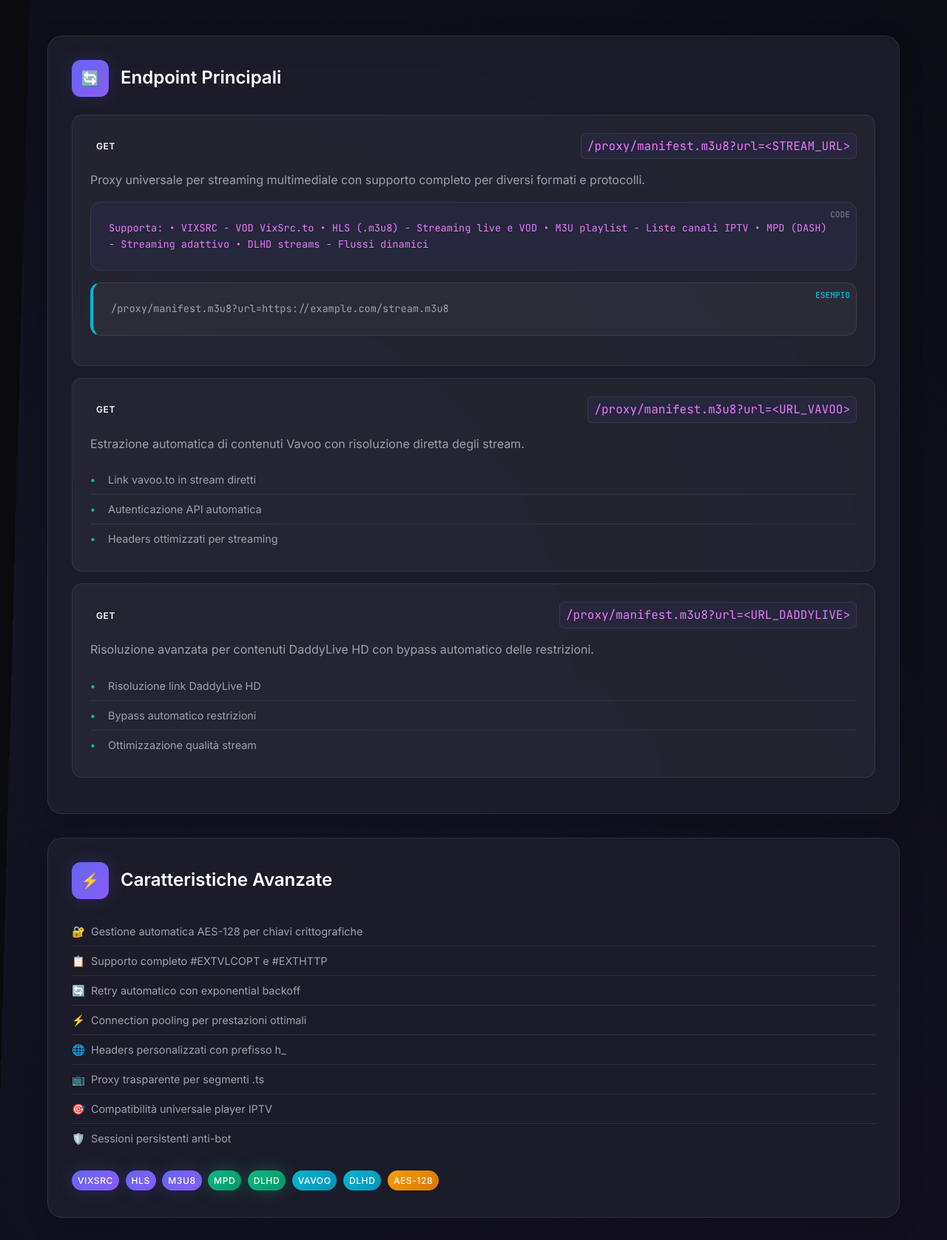
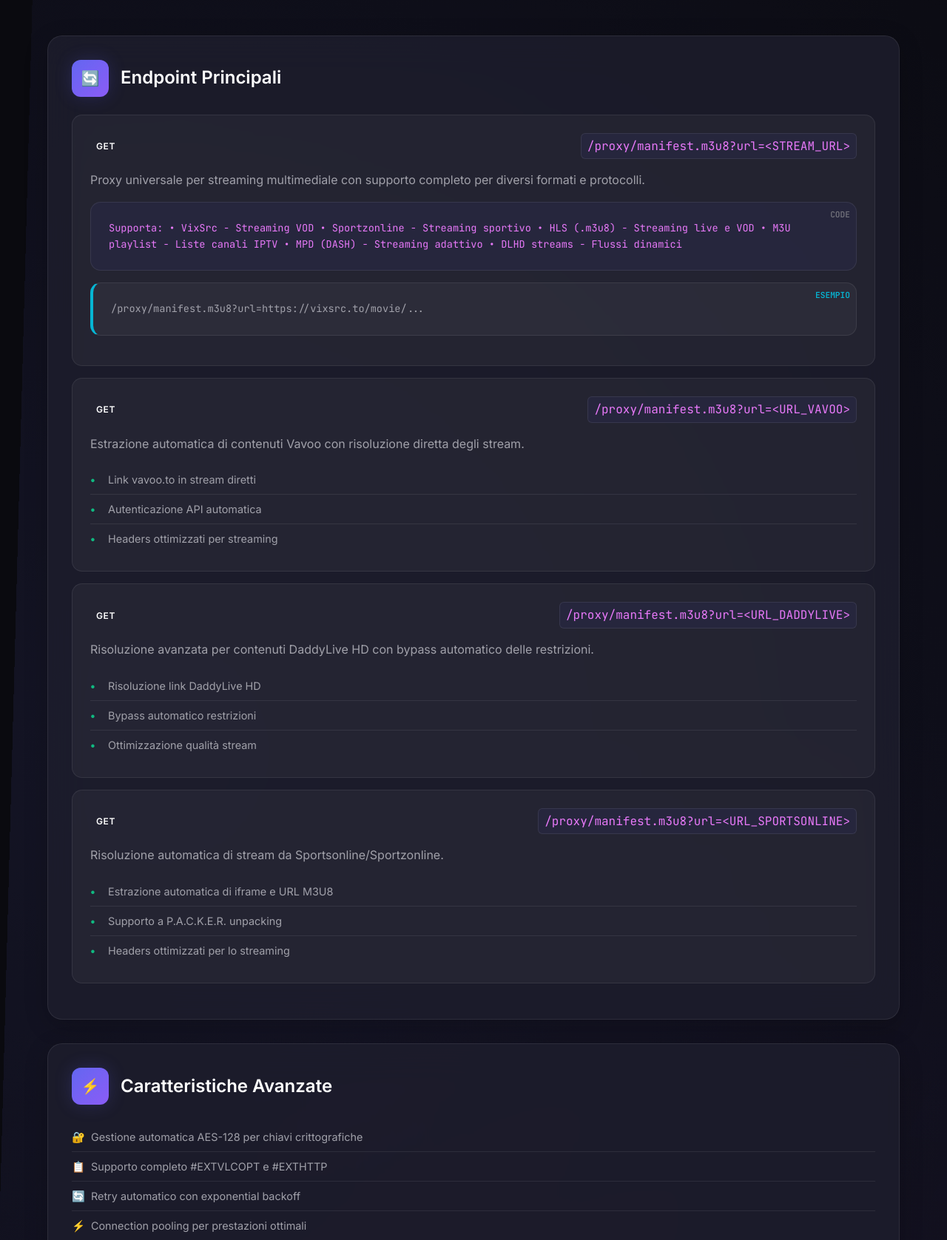
Before and after one commit to xfilex5/Easy, a Python web app: template templates/info.html in a window 1280 px wide; the page is wider, and only the part inside the window is pictured. Shown: the part 390-2067 px from the top of that part at 74% size. Run offline with Jinja, Linux system fonts and the light colour scheme; the template is opened without the code that fills it, so the values that code supplies are empty.

Commit message:
Add files via upload

```diff
--- a/templates/info.html
+++ b/templates/info.html
@@ -684,12 +684,13 @@
                         Proxy universale per streaming multimediale con supporto completo per diversi formati e protocolli.
                     </p>
                     <div class="code-block">Supporta:
-• VIXSRC - VOD VixSrc.to
+• VixSrc - Streaming VOD
+• Sportzonline - Streaming sportivo
 • HLS (.m3u8) - Streaming live e VOD
 • M3U playlist - Liste canali IPTV
 • MPD (DASH) - Streaming adattivo
 • DLHD streams - Flussi dinamici</div>
-                    <div class="example-block">/proxy/manifest.m3u8?url=https://example.com/stream.m3u8</div>
+                    <div class="example-block">/proxy/manifest.m3u8?url=https://vixsrc.to/movie/...</div>
                 </div>
 
                 <div class="endpoint-card">
@@ -739,6 +740,29 @@
                         </li>
                     </ul>
                 </div>
+                                <div class="endpoint-card">
+                    <div class="endpoint-header">
+                        <span class="endpoint-method">GET</span>
+                        <code class="endpoint-path">/proxy/manifest.m3u8?url=&lt;URL_SPORTSONLINE&gt;</code>
+                    </div>
+                    <p class="endpoint-description">
+                        Risoluzione automatica di stream da Sportsonline/Sportzonline.
+                    </p>
+                    <ul class="feature-list">
+                        <li class="feature-item">
+                            <span class="feature-bullet">•</span>
+                            <span>Estrazione automatica di iframe e URL M3U8</span>
+                        </li>
+                        <li class="feature-item">
+                            <span class="feature-bullet">•</span>
+                            <span>Supporto a P.A.C.K.E.R. unpacking</span>
+                        </li>
+                        <li class="feature-item">
+                            <span class="feature-bullet">•</span>
+                            <span>Headers ottimizzati per lo streaming</span>
+                        </li>
+                    </ul>
+                </div>
             </section>
 
             <!-- Caratteristiche Avanzate -->
@@ -784,13 +808,12 @@
                 </div>
 
                 <div style="margin-top: var(--spacing-lg);">
-                    <span class="tag tag-primary">VIXSRC</span>
+                    <span class="tag tag-primary">VixSrc</span>
                     <span class="tag tag-primary">HLS</span>
                     <span class="tag tag-primary">M3U8</span>
                     <span class="tag tag-success">MPD</span>
-                    <span class="tag tag-success">DLHD</span>
                     <span class="tag tag-info">Vavoo</span>
-                    <span class="tag tag-info">DLHD</span>
+                    <span class="tag tag-info">Sportzonline</span>
                     <span class="tag tag-warning">AES-128</span>
                 </div>
             </section>
```
